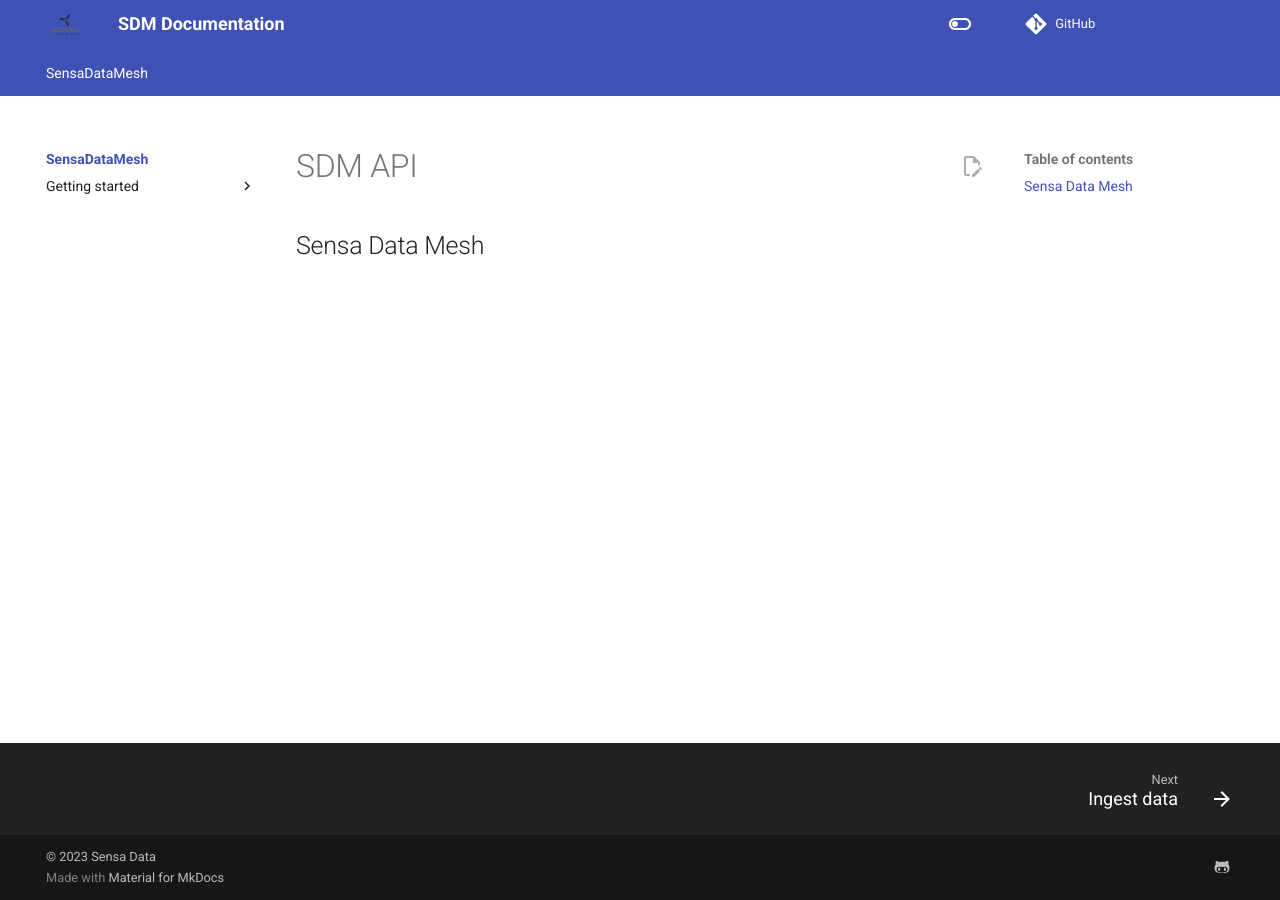
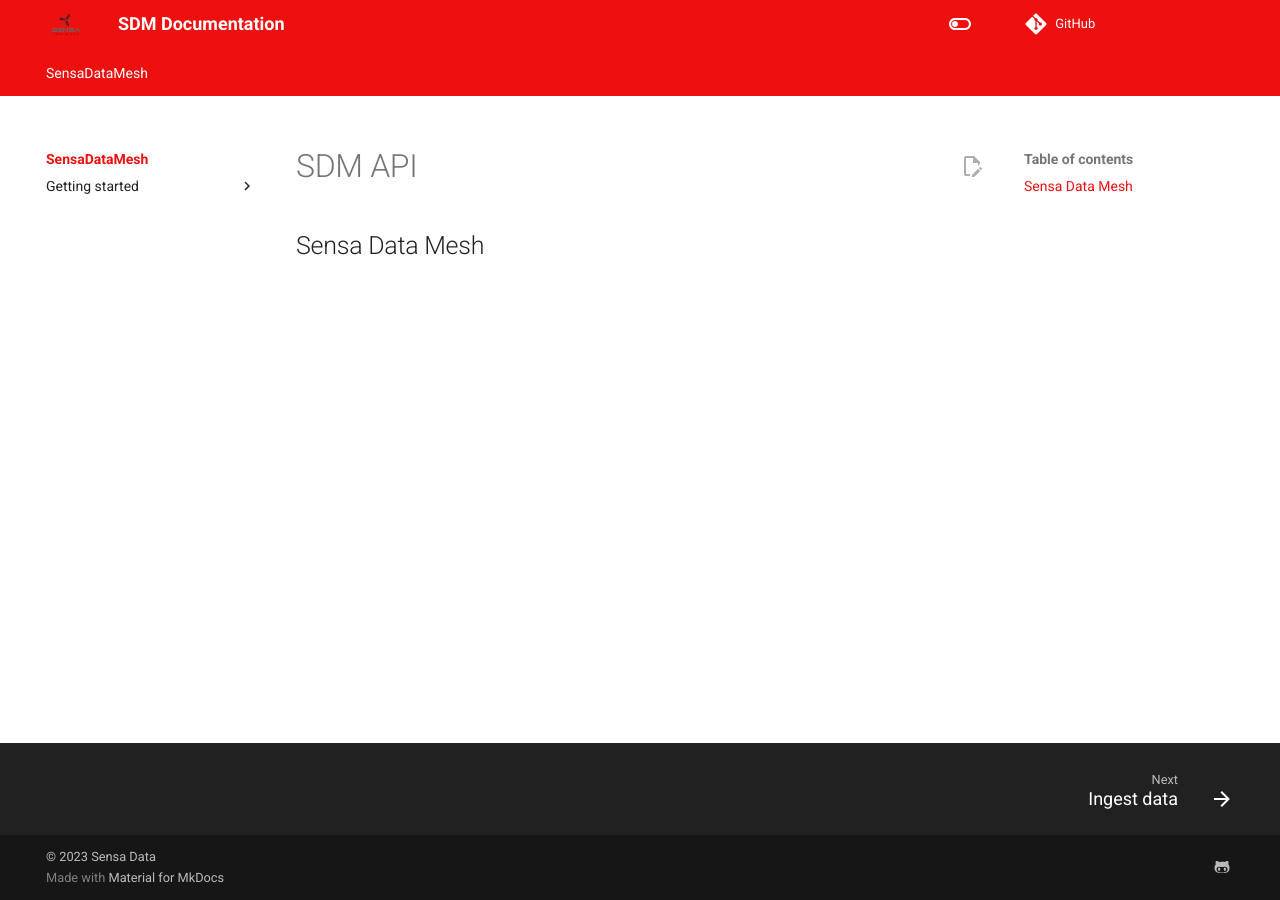
Before and after one commit to Sensa-Data/sensa-docs, an MkDocs documentation site: the page built from docs/README.md, in a window 1280 px wide. Built offline with MkDocs 1.6.1 and Material for MkDocs 9.7.7, drawn with Linux system fonts in a browser that asks for light colours; comment, search, counter and statistics services are not loaded.

Commit message:
add stylesheet

```diff
--- a/mkdocs.yml
+++ b/mkdocs.yml
@@ -23,8 +23,8 @@
       toggle:
         icon: material/toggle-switch-off-outline
         name: Switch to dark mode
-      primary: indigo
-      accent: purple
+      primary: custom
+      accent: custom
     - scheme: slate
       toggle:
         icon: material/toggle-switch
```
